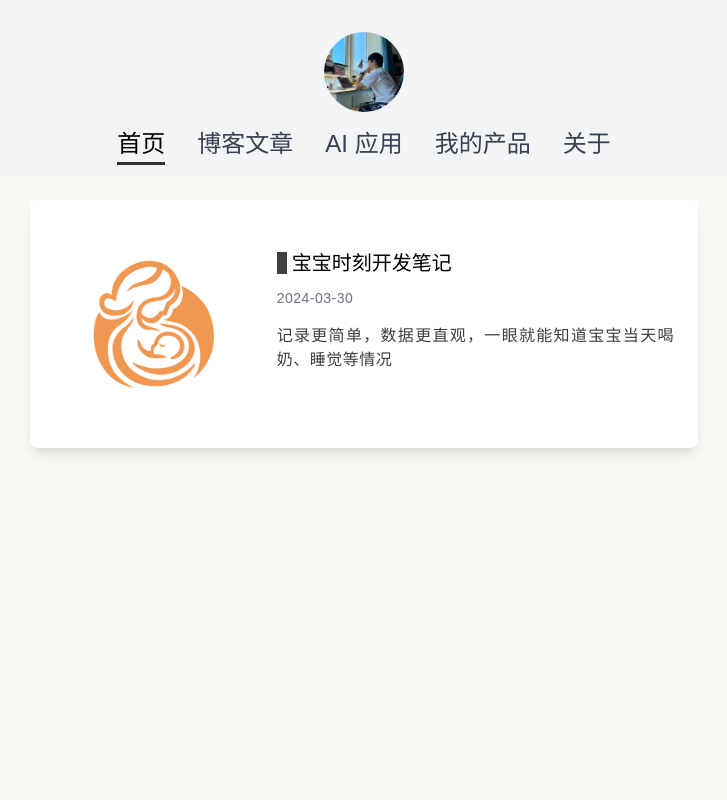
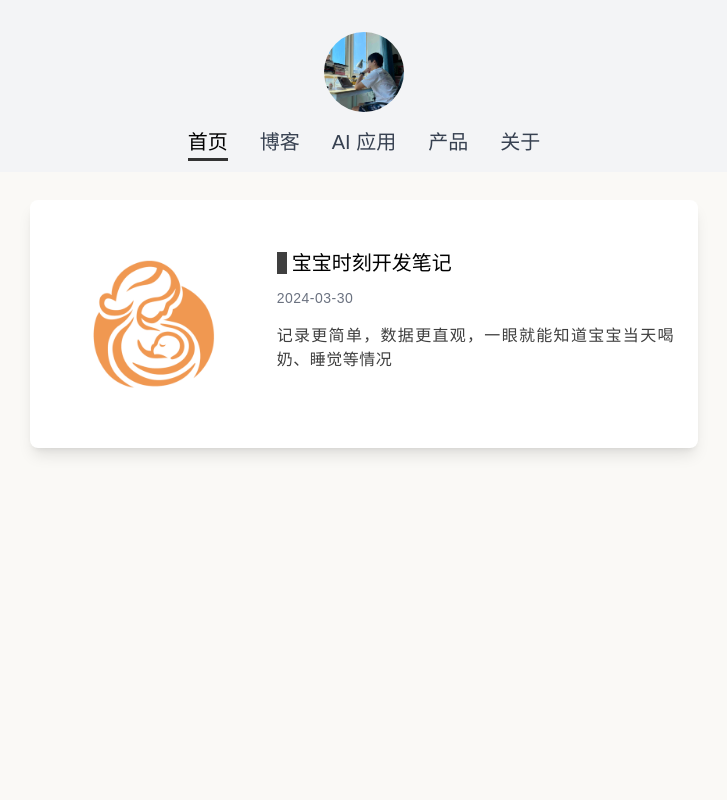
Before and after one commit to baitengfei/baitengfei, a Next.js app: page / in a window 1280 px wide. Shown: the top 800 px of the page, without its empty margins (276-1003 px from the left). Built offline with nearby package versions, Linux system fonts and the light colour scheme.

Commit message:
Update RootLayout.tsx

```diff
--- a/app/RootLayout.tsx
+++ b/app/RootLayout.tsx
@@ -18,27 +18,27 @@ export default function RootLayout({ children }: Readonly<{ children: React.Reac
           <nav className="flex justify-center pt-2 pb-4"> {/* 设置 nav 的内边距为 20px */}
             <ul className="flex list-none space-x-8">
               <li className={pathname === "/" ? "active" : ""}>
-                <Link href="/" className={`text-2xl font-medium ${pathname === "/" ? "font-bold text-black" : "text-gray-700"} transition hover:font-bold hover:text-black`}>
+                <Link href="/" className={`text-xl font-medium ${pathname === "/" ? "font-bold text-black" : "text-gray-700"} transition hover:font-bold hover:text-black`}>
                   首页
                 </Link>
               </li>
               <li className={pathname === "/blog" ? "active" : ""}>
-                <Link href="/blog" className={`text-2xl font-medium ${pathname === "/blog" ? "font-bold text-black" : "text-gray-700"} transition hover:font-bold hover:text-black`}>
-                  博客文章
+                <Link href="/blog" className={`text-xl font-medium ${pathname === "/blog" ? "font-bold text-black" : "text-gray-700"} transition hover:font-bold hover:text-black`}>
+                  博客
                 </Link>
               </li>
               <li className={pathname === "/ai-applications" ? "active" : ""}>
-                <Link href="/ai-applications" className={`text-2xl font-medium ${pathname === "/ai-applications" ? "font-bold text-black" : "text-gray-700"} transition hover:font-bold hover:text-black`}>
+                <Link href="/ai-applications" className={`text-xl font-medium ${pathname === "/ai-applications" ? "font-bold text-black" : "text-gray-700"} transition hover:font-bold hover:text-black`}>
                   AI 应用
                 </Link>
               </li>
               <li className={pathname === "/my-products" ? "active" : ""}>
-                <Link href="/my-products" className={`text-2xl font-medium ${pathname === "/my-products" ? "font-bold text-black" : "text-gray-700"} transition hover:font-bold hover:text-black`}>
-                  我的产品
+                <Link href="/my-products" className={`text-xl font-medium ${pathname === "/my-products" ? "font-bold text-black" : "text-gray-700"} transition hover:font-bold hover:text-black`}>
+                  产品
                 </Link>
               </li>
               <li className={pathname === "/about" ? "active" : ""}>
-                <Link href="/about" className={`text-2xl font-medium ${pathname === "/about" ? "font-bold text-black" : "text-gray-700"} transition hover:font-bold hover:text-black`}>
+                <Link href="/about" className={`text-xl font-medium ${pathname === "/about" ? "font-bold text-black" : "text-gray-700"} transition hover:font-bold hover:text-black`}>
                   关于
                 </Link>
               </li>
```
